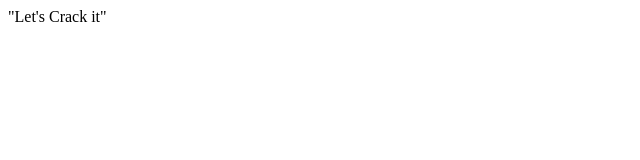
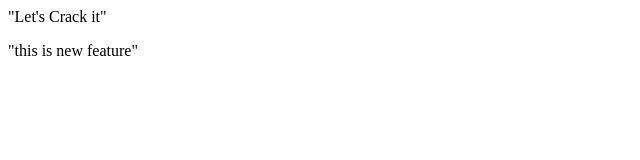
Before and after one commit to Sambhawkumar9409/E-commerce, a plain HTML site: page index.html in a window 1280 px wide. Shown: the whole page, without its empty margins (0-640 px from the left). Drawn offline with Linux system fonts and the light colour scheme.

Commit message:
new message

```diff
--- a/index.html
+++ b/index.html
@@ -1 +1,2 @@
 <p>"Let's Crack it"</p>
+<p>"this is new feature"</p>
```
Also changed, not shown: 1 other file.
